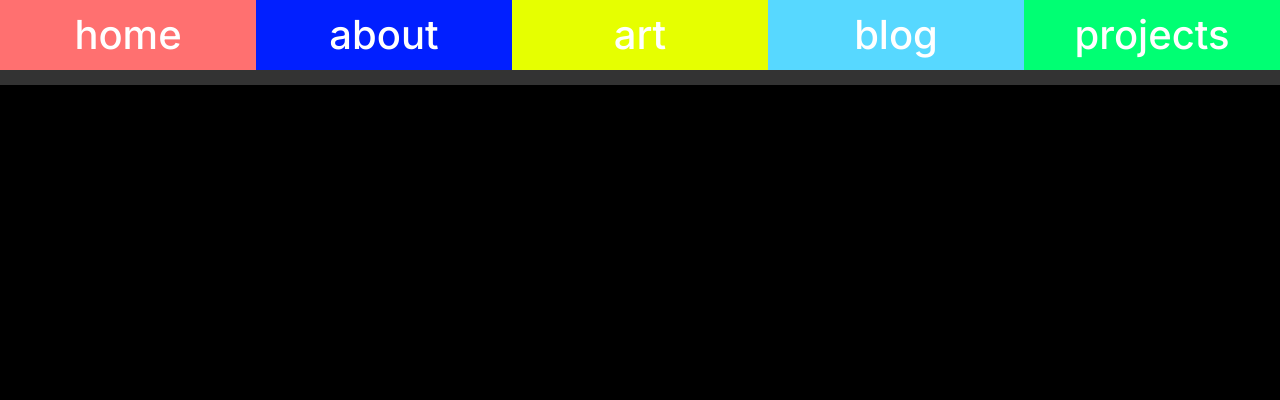
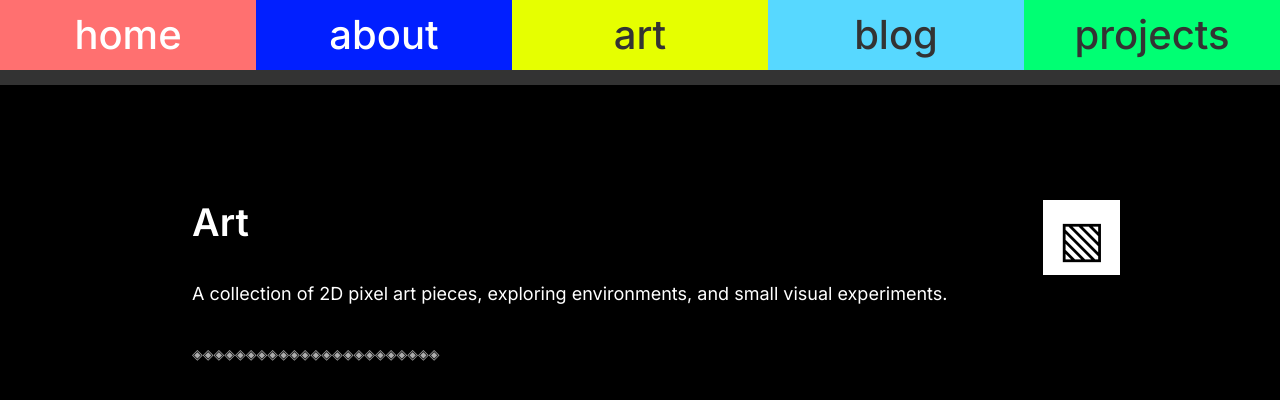
Before and after one commit to raaz4n/personal-portfolio, a Next.js app in the folder my-portfolio/: page /art in a window 1280 px wide. Shown: the top 400 px of the page. Built offline with nearby package versions, Linux system fonts and the light colour scheme; a web font is replaced by a local one.

Commit message:
creating art page

```diff
--- a/my-portfolio/app/art/page.tsx
+++ b/my-portfolio/app/art/page.tsx
@@ -2,8 +2,21 @@ import ThemeButton from "../components/Theme";
 
 export default function art() {
   return (
-    <div>
-
+    <div className={`flex flex-col justify-center items-center min-h-screen bg-(--background)`}>
+      <ThemeButton/>
+      <div className={`flex flex-col justify-start items-start gap-[34px] pt-[200px] min-h-screen w-[70%] static`}>
+        <div className={`flex flex-col justify-start items-start gap-[30px] mb-[60px] w-[100%] h-[15%]`}>
+            <h1 className={`mb-[10px] font-semibold text-[38px] leading-[44px] text-(--tcl1)`}>
+                Art
+            </h1>
+            <p className={`mb-[10px] font-normal text-[18px] leading-[20px] text-(--tcl1)`}>
+                A collection of 2D pixel art pieces, exploring environments, and small visual experiments.
+            </p>
+            <p className={`mb-[10px] font-normal text-[14px] leading-[20px] text-(--tcl2)`}>
+                ◈◈◈◈◈◈◈◈◈◈◈◈◈◈◈◈◈◈◈◈◈◈◈
+            </p>
+        </div>
+      </div>
     </div>
   );
 }
--- a/my-portfolio/app/components/Navbar.tsx
+++ b/my-portfolio/app/components/Navbar.tsx
@@ -17,17 +17,17 @@ const Navbar = () => {
             </p>
         </Link>
         <Link href="/art" prefetch className={`flex flex-col justify-center items-center bg-(--at) cursor-pointer w-[20%]`}>
-            <p className={`block font-medium text-[40px] leading-[20px] text-white`}>
+            <p className={`block font-medium text-[40px] leading-[20px] text-[#333]`}>
                 art
             </p>
         </Link>
         <Link href="/blog" prefetch className={`flex flex-col justify-center items-center bg-(--bt) cursor-pointer w-[20%]`}>
-            <p className={`block font-medium text-[40px] leading-[20px] text-white`}>
+            <p className={`block font-medium text-[40px] leading-[20px] text-[#333]`}>
                 blog
             </p>
         </Link>
         <Link href="/projects" prefetch className={`flex flex-col justify-center items-center bg-(--pt) cursor-pointer w-[20%]`}>
-            <p className={`block font-medium text-[40px] leading-[20px] text-white`}>
+            <p className={`block font-medium text-[40px] leading-[20px] text-[#333]`}>
                 projects
             </p>
         </Link>
```
